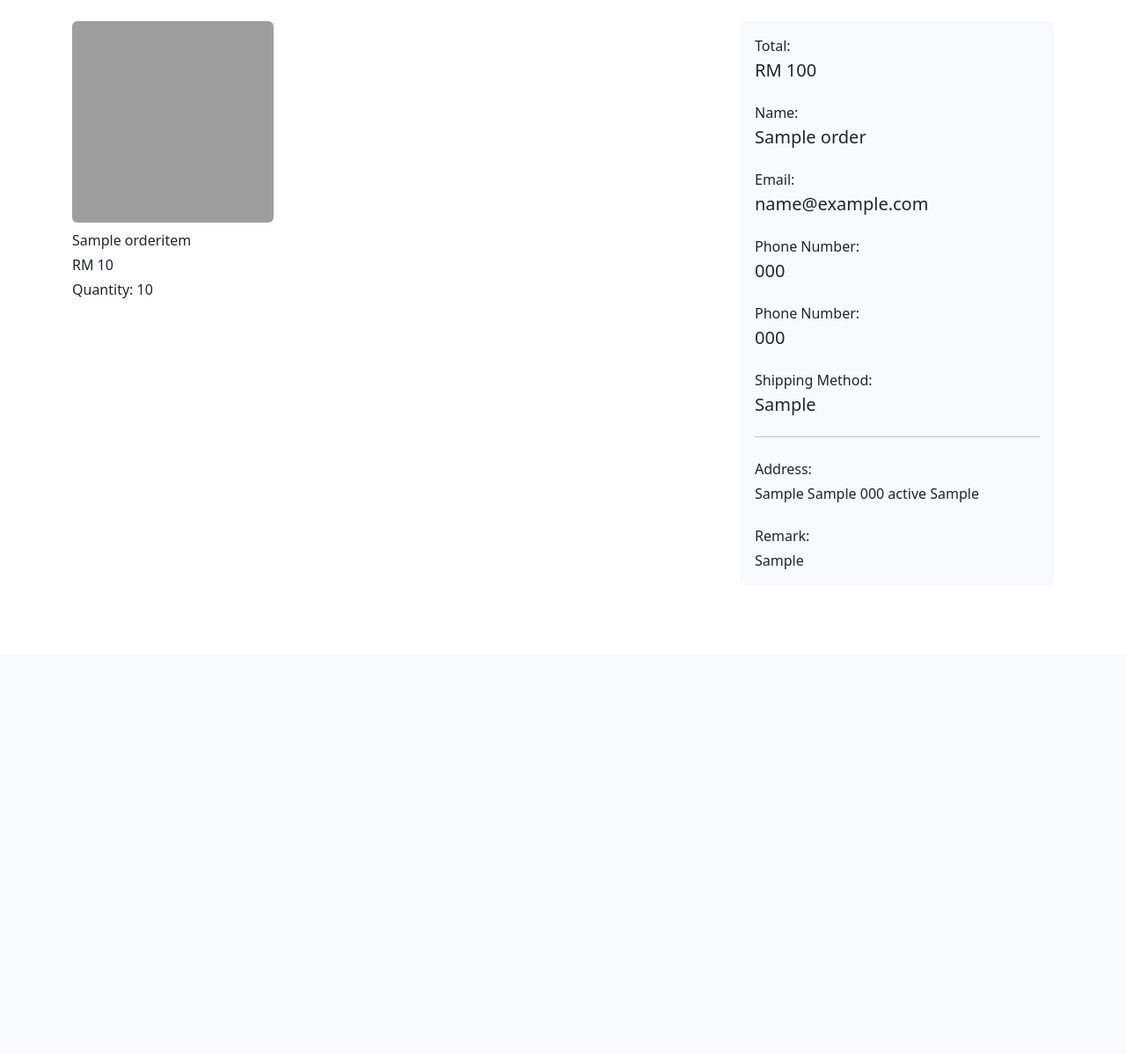
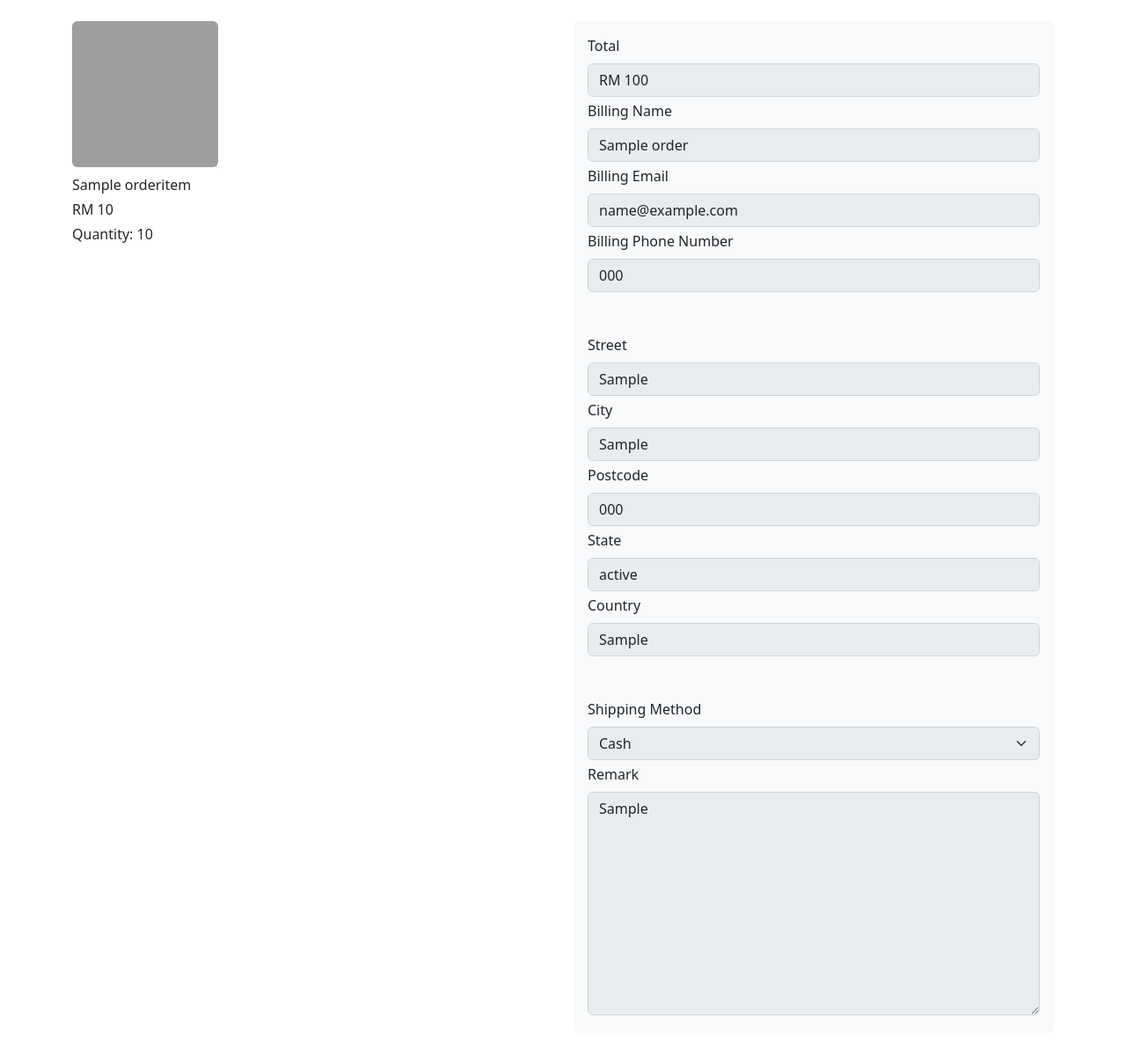
Before and after one commit to chwizdo/beyond_aquarium, a Django app: page /order/1/ in a window 1280 px wide. Shown: the part 56-1254 px from the top of the page at 88% size. Before the commit the page ends 703 px from the top, so only its background shows below. Run offline with Django 3.2, Linux system fonts and the light colour scheme; a user stored in the database is signed in; tables that the repository leaves empty hold one stand-in row (values such as "Sample post"); grey boxes are pictures that could not be loaded.

Commit message:
fix(orders): Copy order details design from admin to customer

```diff
--- a/orders/templates/c_order_detail_view.html
+++ b/orders/templates/c_order_detail_view.html
@@ -13,7 +13,7 @@
 
     <div class="container mb-4">
         <div class="row">
-            <div class="col-8">
+            <div class="col-6">
                 <div class="row row-cols-3">
                     {% for order_item in order_items %}
                         <div class="col">
@@ -33,59 +33,90 @@
                     {% endfor %}
                 </div>
             </div>
-            <div class="col-4">
+            <div class="col-6">
                 <div class="bg-light p-3 rounded">
+                    <form method="post">
+                        {% csrf_token %}
+                        <input type="hidden" name="_method" value="PUT">
+
+                        <!-- Billing Information -->
+
                         <div class="mb-1">
-                        Total:
-                    </div>
-                    <div class="mb-4 h5">
-                        RM {{ total_amount }}
+                            <label for="total" class="form-label">
+                                Total
+                            </label>
+                            <input type="text" class="form-control" name="total" id="total" value="RM {{ total_amount }}" disabled>
                         </div>
                         <div class="mb-1">
-                        Name:
-                    </div>
-                    <div class="mb-4 h5">
-                        {{ order.name }}
+                            <label for="name" class="form-label">
+                                Billing Name
+                            </label>
+                            <input type="text" class="form-control" name="name" id="name" value="{{ order.name }}" disabled>
                         </div>
                         <div class="mb-1">
-                        Email:
+                            <label for="email" class="form-label">
+                                Billing Email
+                            </label>
+                            <input type="text" class="form-control" name="email" id="email" value="{{ order.email }}" disabled>
                         </div>
-                    <div class="mb-4 h5">
-                        {{ order.email }}
+                        <div class="mb-5">
+                            <label for="phone" class="form-label">
+                                Billing Phone Number
+                            </label>
+                            <input type="text" class="form-control" name="phone" id="phone" value="{{ order.phone }}" disabled>
+                        </div>
+
+                        <!-- Shipping -->
+
+                        <div class="mb-1">
+                            <label for="street" class="form-label">
+                                Street
+                            </label>
+                            <input type="text" class="form-control" name="street" id="street" value="{{ address.street }}" disabled>
                         </div>
                         <div class="mb-1">
-                        Phone Number:
-                    </div>
-                    <div class="mb-4 h5">
-                        {{ order.phone }}
+                            <label for="city" class="form-label">
+                                City
+                            </label>
+                            <input type="text" class="form-control" name="city" id="city" value="{{ address.city }}" disabled>
                         </div>
                         <div class="mb-1">
-                        Phone Number:
-                    </div>
-                    <div class="mb-4 h5">
-                        {{ order.phone }}
+                            <label for="postcode" class="form-label">
+                                Postcode
+                            </label>
+                            <input type="text" class="form-control" name="postcode" id="postcode" value="{{ address.postcode }}" disabled>
                         </div>
                         <div class="mb-1">
-                        Shipping Method:
+                            <label for="state" class="form-label">
+                                State
+                            </label>
+                            <input type="text" class="form-control" name="state" id="state" value="{{ address.state }}" disabled>
                         </div>
-                    <div class="mb-4 h5">
-                        {{ order.shipping }}
+                        <div class="mb-5">
+                            <label for="country" class="form-label">
+                                Country
+                            </label>
+                            <input type="text" class="form-control" name="country" id="country" value="{{ address.country }}" disabled>
                         </div>
-                    <div class="mb-4">
-                        <hr>
+
+                        <!-- Textarea -->
+
+                        <div class="mb-1">
+                            <label for="shipping" class="form-label">
+                                Shipping Method
+                            </label>
+                            <select class="form-select" id="shipping" name="shipping" disabled>
+                                <option value="cash" {% if order.shipping == 'cash' %} selected {% endif %}>Cash</option>
+                                <option value="pickup" {% if order.shipping == 'pickup' %} selected {% endif %}>Self Pickup</option>
+                            </select>
                         </div>
                         <div class="mb-1">
-                        Address:
+                            <label for="remark" class="form-label">
+                                Remark
+                            </label>
+                            <textarea name="remark" id="remark" cols="30" class="form-control" rows="10" disabled>{{ order.remark }}</textarea>
                         </div>
-                    <div class="mb-4">
-                        {{ address.street }} {{ address.city }} {{ address.postcode }} {{ address.state }} {{ address.country }}
-                    </div>
-                    <div class="mb-1">
-                        Remark:
-                    </div>
-                    <div>
-                        {{ order.remark }}
-                    </div>
+                    </form>
                 </div>
             </div>
         </div>
```
Also changed, not shown: 14 other files. Lines whose indentation alone changed are shown as unchanged.
